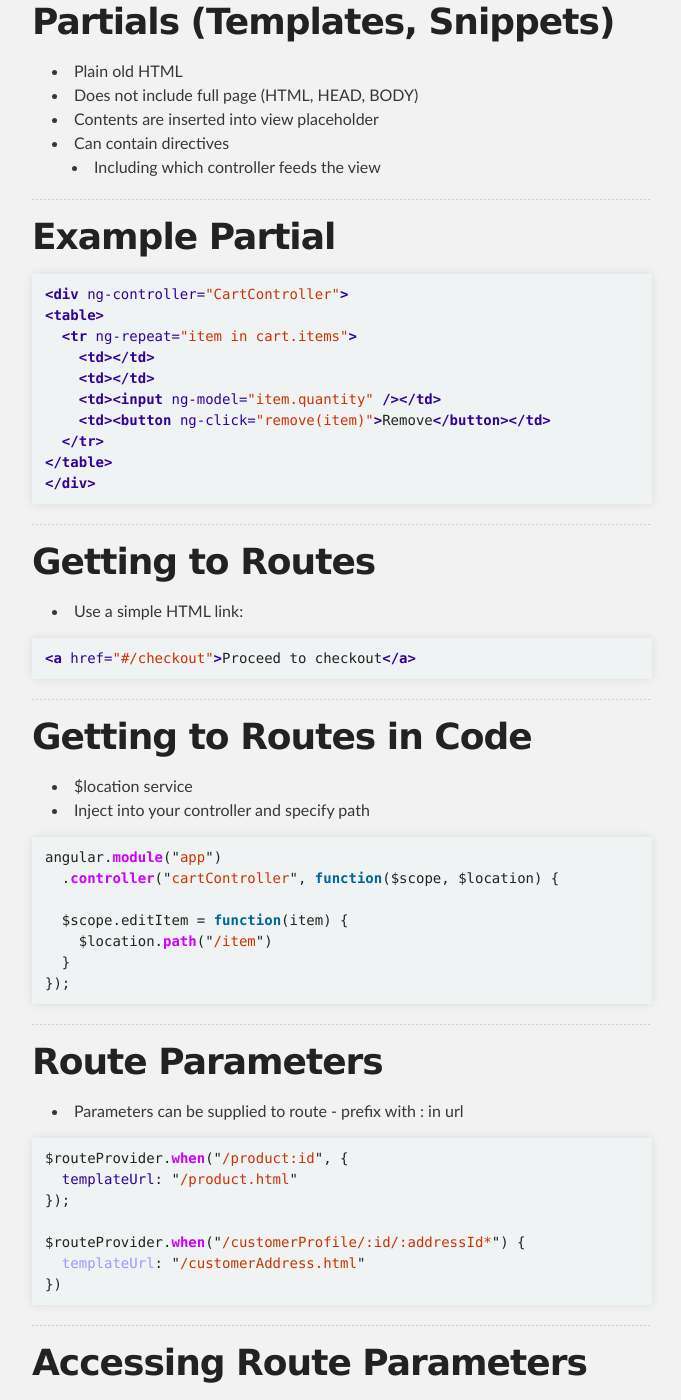
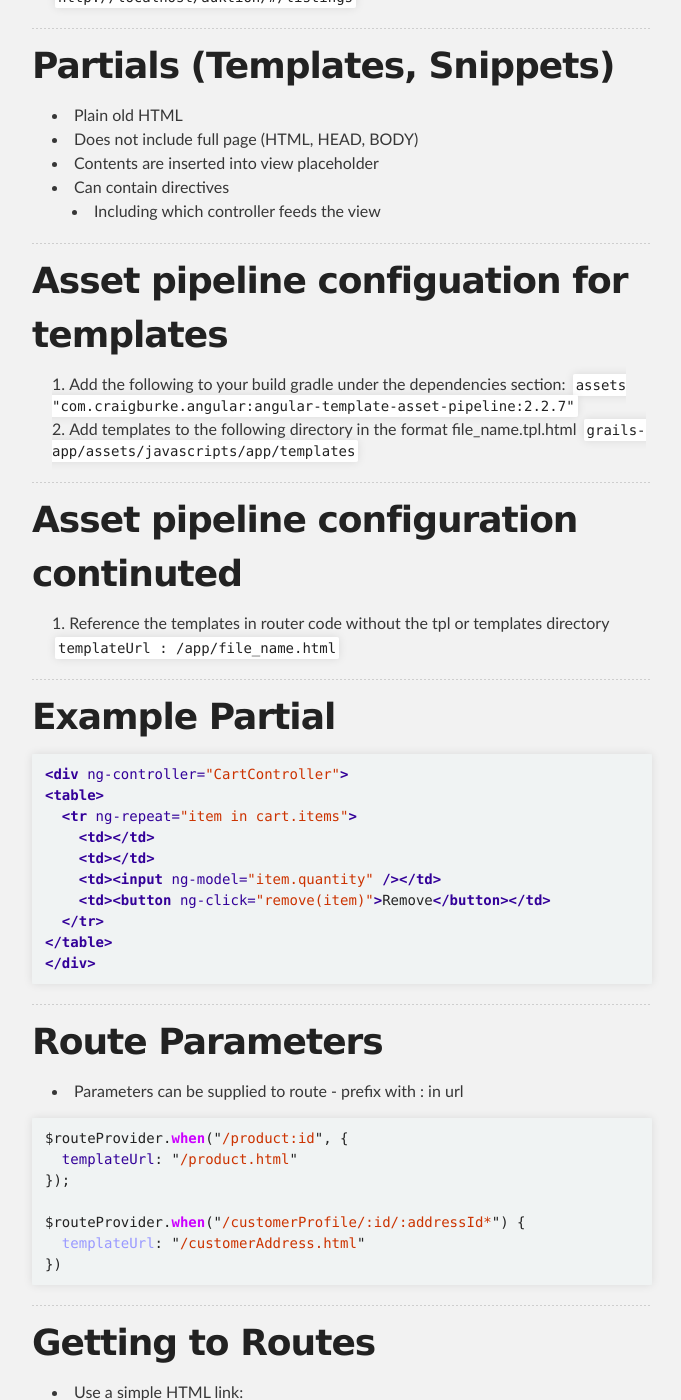
Before and after one commit to mikecalvo/mikecalvo.github.io, a Jekyll site: the page built from msse/notes/ng_routing/index.md, in a window 1280 px wide and 1400 px high, scrolled down 2342 px. Shown: the whole window, without its empty margins (298-979 px from the left). Built offline with Jekyll 4.4.1, drawn with Linux system fonts in a browser that asks for light colours; some of the changed text lies outside the part shown.

Commit message:
updating slides with asset pipeline information

````diff
--- a/msse/notes/ng_routing/index.md
+++ b/msse/notes/ng_routing/index.md
@@ -108,6 +108,21 @@ angular.module("app").config(function($routeProvider) {
 - Contents are inserted into view placeholder
 - Can contain directives
   - Including which controller feeds the view
+
+---
+
+# Asset pipeline configuation for templates
+1. Add the following to your build gradle under the dependencies section:
+   `assets "com.craigburke.angular:angular-template-asset-pipeline:2.2.7"`
+1. Add templates to the following directory in the format file_name.tpl.html
+  `grails-app/assets/javascripts/app/templates`
+
+---
+
+# Asset pipeline configuration continuted
+
+1. Reference the templates in router code without the tpl or templates directory
+`templateUrl : /app/file_name.html`
 
 ---
 
@@ -124,6 +139,20 @@ angular.module("app").config(function($routeProvider) {
   </tr>
 </table>
 </div>
+```
+---
+
+# Route Parameters
+- Parameters can be supplied to route - prefix with : in url
+
+``` javascript
+$routeProvider.when("/product:id", {
+  templateUrl: "/product.html"
+});
+
+$routeProvider.when("/customerProfile/:id/:addressId*") {
+  templateUrl: "/customerAddress.html"
+})
 ```
 
 ---
@@ -149,21 +178,6 @@ angular.module("app")
     $location.path("/item")
   }
 });
-```
-
----
-
-# Route Parameters
-- Parameters can be supplied to route - prefix with : in url
-
-``` javascript
-$routeProvider.when("/product:id", {
-  templateUrl: "/product.html"
-});
-
-$routeProvider.when("/customerProfile/:id/:addressId*") {
-  templateUrl: "/customerAddress.html"
-})
 ```
 
 ---
````
Also changed, not shown: other parts of msse/notes/ng_routing/index.md (+2 -2 lines).
